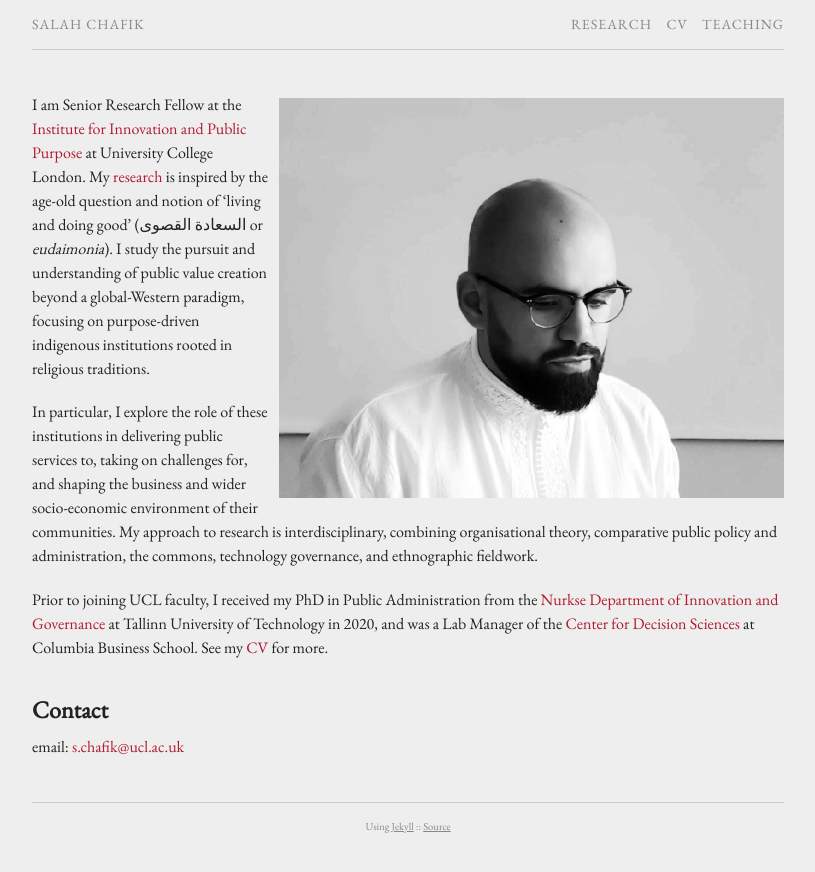
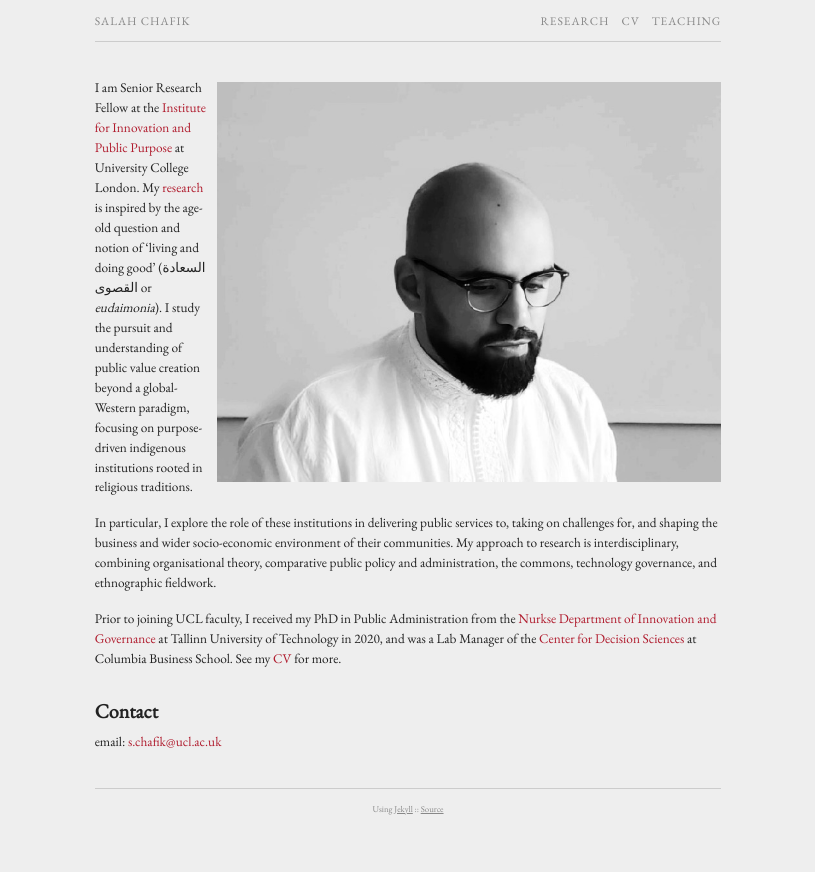
Before and after one commit to schafik/schafik.github.io, a Jekyll site: the page built from index.md, in a window 1280 px wide. Shown: the top 872 px of the page, without its empty margins (232-1047 px from the left). Built offline with Jekyll 4.4.1, drawn with Linux system fonts in a browser that asks for light colours; comment, search, counter and statistics services are not loaded.

Commit message:
Update main.scss

```diff
--- a/css/main.scss
+++ b/css/main.scss
@@ -4,7 +4,7 @@
 @charset "utf-8";
 
 $base-font-family: 'EB Garamond', serif;
-$base-font-size:   medium;
+$base-font-size:   smaller;
 $small-font-size:  0.875em;
 $vsmall-font-size: 0.66em;
 $base-line-height: 1.5;
```
